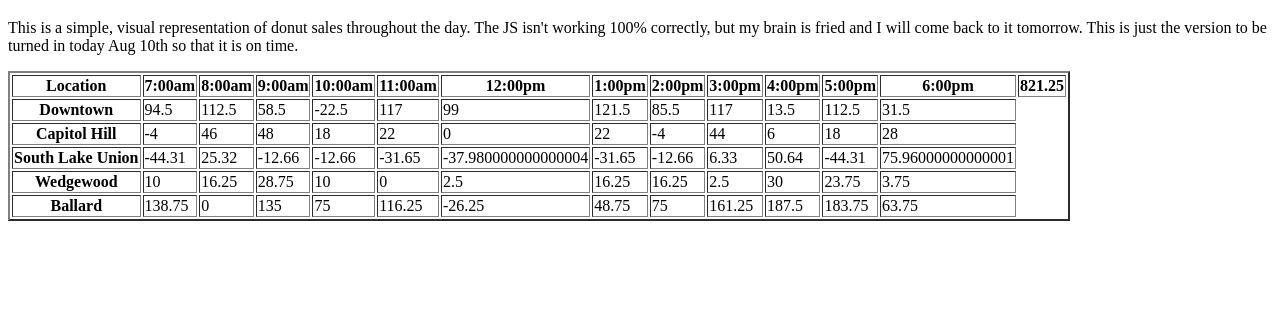
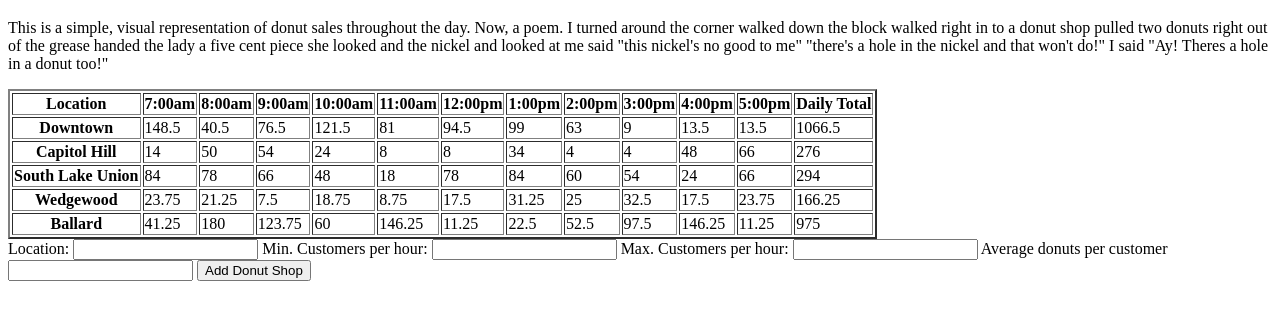
Before and after one commit to SmithTM90/donut_shop, a plain HTML site: page index.html in a window 1280 px wide. Shown: the part 61-380 px from the top of the page. Drawn offline with Linux system fonts and the light colour scheme.

Commit message:
second commit, forms and button work now

```diff
--- a/index.html
+++ b/index.html
@@ -5,7 +5,18 @@
   </head>
   <body>
     <h1>Daily Donut Demand</h1>
-      <p>This is a simple, visual representation of donut sales throughout the day. The JS isn't working 100% correctly, but my brain is fried and I will come back to it tomorrow. This is just the version to be turned in today Aug 10th so that it is on time.</p>
+      <p>This is a simple, visual representation of donut sales throughout the day. Now, a poem.
+      I turned around the corner
+      walked down the block
+      walked right in to a donut shop
+      pulled two donuts right out of the grease
+      handed the lady a five cent piece
+      she looked and the nickel and looked at me
+      said "this nickel's no good to me"
+      "there's a hole in the nickel and that won't do!"
+      I said "Ay! Theres a hole in a donut too!"
+       </p>
+
   <table id = "shop-list" border = 2px>
     <tr id = "times">
       <th id = "location">Location</th>
@@ -20,11 +31,29 @@
       <th class = "time-of-day">3:00pm</th>
       <th class = "time-of-day">4:00pm</th>
       <th class = "time-of-day">5:00pm</th>
-      <th class = "time-of-day">6:00pm</th>
       <th id = "daily-total">Daily Total</th>
     </tr>
   </table>
 
+<form id = "newShop">
+  <label for="shoplocation">Location: </label>
+
+  <input id = "shoplocation" type = "text">
+
+  <label for="mincust">Min. Customers per hour: </label>
+
+  <input id = "mincust" type = "text">
+
+  <label for="maxcust">Max. Customers per hour: </label>
+
+  <input id = "maxcust" type = "text">
+
+  <label for="avgdon">Average donuts per customer
+
+  <input id = "avgdon" type = "text">
+
+  <button id="btn" type="submit">Add Donut Shop</button>
+</form>
 
 
   <script src="main.js"></script>
--- a/main.js
+++ b/main.js
@@ -1,70 +1,83 @@
+'use strict'
 
-var DonutShop = function(locationName, avgMin, avgMax, avgDon, dailyHours) {
+var shopsArray = [];
+
+var DonutShop = function(locationName, avgMin, avgMax, avgDon, array) {
   this.locationName = locationName;
   this.avgMin = avgMin;
   this.avgMax = avgMax;
   this.avgDon = avgDon;
-  this.dailyHours = dailyHours;
   this.dailySales = 0;
+  this.hourlyRates = [];
+  array.push(this);
 }
 
   DonutShop.prototype.calcCust = function() {
-    return Math.floor(Math.random() * this.avgMax - this.avgMin) + 1;
+    return Math.floor(Math.random() * (this.avgMax - this.avgMin) + 1);
   }
 
   DonutShop.prototype.hourlySales = function() {
     return this.calcCust() * this.avgDon;
   }
 
-  //DonutShop.prototype.dailySales = function() {
-
-
-
-  //return this.hourlySales() * this.dailyHours;
-  // }
-
   DonutShop.prototype.createRow = function() {
 
-    console.log("hit");
-
     var shopList = document.getElementById('shop-list');
-
     var timeOfDay = document.getElementsByClassName('time-of-day').length;
-
     var times = document.getElementById('times');
-
     var location = document.getElementById('location');
-
     var dailyTotal = document.getElementById('daily-total');
-
     var tableRow = document.createElement('tr');
-
     var locationCell = document.createElement('th');
-
     locationCell.innerHTML = this.locationName;
 
     tableRow.appendChild(locationCell);
 
-    for (var i = 0; i < timeOfDay; i++) {
-      console.log("hit loop");
+    for (var i = 0; i < 11; i++) {
+      var hourlyRate = this.hourlySales();
       var cell = document.createElement('td');
         cell.className = 'donPerHour';
         cell.innerHTML = this.hourlySales();
-        this.dailySales += this.hourlySales();
+        this.dailySales += hourlyRate;
+        this.hourlyRates.push(hourlyRate);
         tableRow.appendChild(cell);
     }
-    shopList.appendChild(tableRow);
-    dailyTotal.innerHTML = this.dailySales;
+      var dailyTotal = document.createElement('td');
+      dailyTotal.id = 'daily-total';
+      tableRow.appendChild(dailyTotal);
+      shopList.appendChild(tableRow);
+      dailyTotal.innerHTML = this.dailySales;
   }
 
-var downTown = new DonutShop("Downtown", 8, 43, 4.50, 11);
-var capHill = new DonutShop("Capitol Hill", 4, 37, 2.00, 11);
-var southLake = new DonutShop("South Lake Union", 9, 23, 6.33, 11);
-var wedgeWood = new DonutShop("Wedgewood", 2, 28, 1.25, 11);
-var ballard = new DonutShop("Ballard", 8, 58, 3.75, 11);
+var cellChange = function(){
+  for (var i = 0; i < shopsArray.length; i++);
+}
+
+var downTown = new DonutShop("Downtown", 8, 43, 4.50, shopsArray);
+var capHill = new DonutShop("Capitol Hill", 4, 37, 2.00, shopsArray);
+var southLake = new DonutShop("South Lake Union", 9, 23, 6, shopsArray);
+var wedgeWood = new DonutShop("Wedgewood", 2, 28, 1.25, shopsArray);
+var ballard = new DonutShop("Ballard", 8, 58, 3.75, shopsArray);
 
 downTown.createRow();
 capHill.createRow();
 southLake.createRow();
 wedgeWood.createRow();
 ballard.createRow();
+
+//console.log(shopsArray);
+
+document.getElementById('newShop').addEventListener('submit', function(e) {
+  e.preventDefault(); console.log("hit button");
+  addNewShop();
+});
+
+function addNewShop(){
+    var loc = document.getElementById('shoplocation');
+    var min = document.getElementById('mincust');
+    var max = document.getElementById('maxcust');
+    var avg = document.getElementById('avgdon');
+
+    var newDonutShop = new DonutShop(loc.value, parseInt(min.value), parseInt(max.value), parseInt(avg.value), shopsArray);
+    newDonutShop.createRow();
+  }
```
